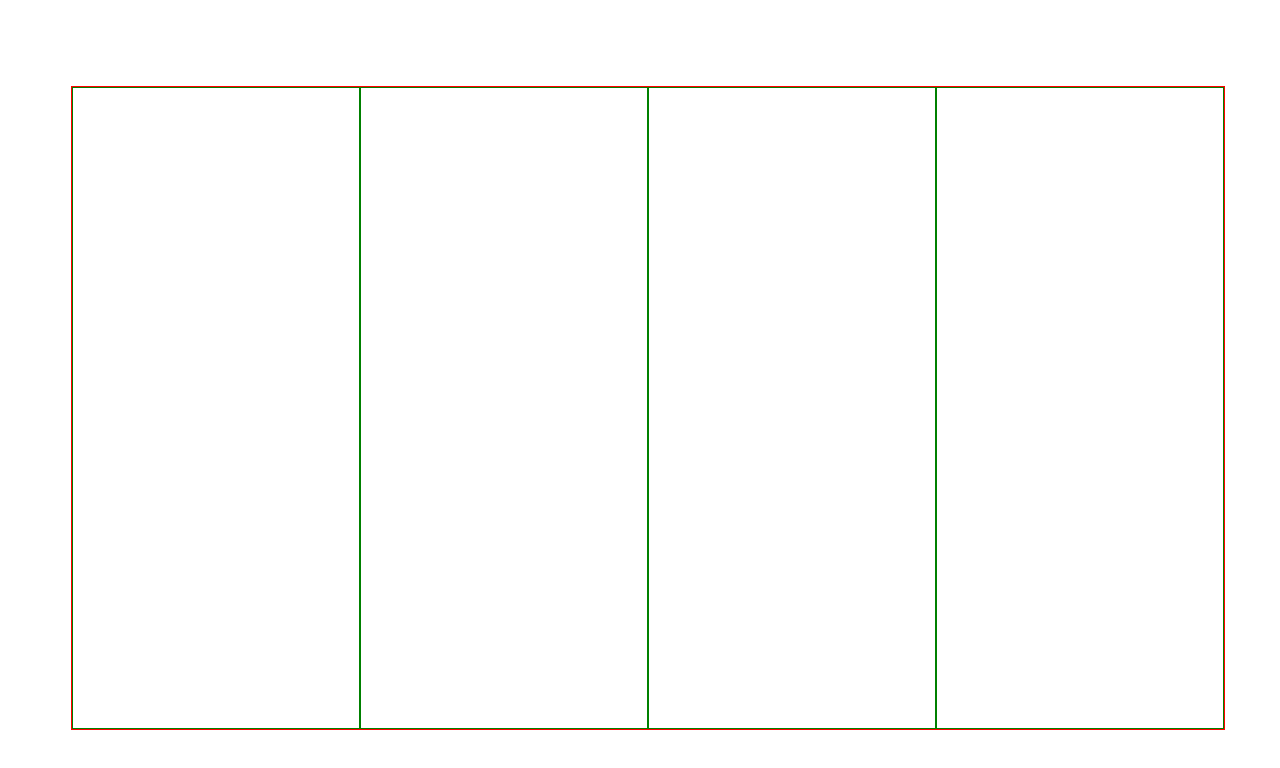
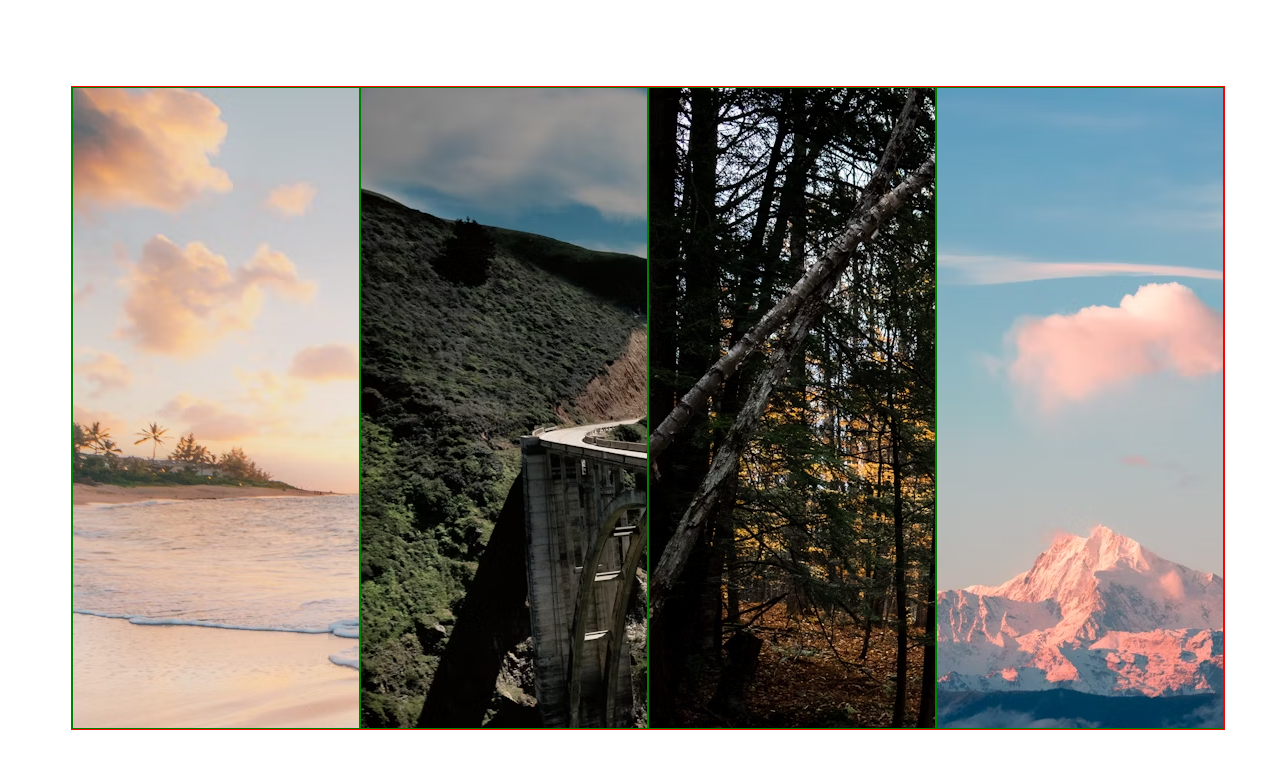
Before and after one commit to nk-on/Expanding-cards, a React (Vite) app: page / in a window 1280 px wide. Shown: the top 768 px of the page. Built offline with nearby package versions, Linux system fonts and the light colour scheme.

Commit message:
Style:adding backgrounds to the cards:

```diff
--- a/src/App.jsx
+++ b/src/App.jsx
@@ -33,7 +33,8 @@ function App() {
 }
 function Card({ imageSrc }) {
   return (
-    <div className= 'Card'>
+    <div className= 'Card' style={{background:`url(${imageSrc})`}}>
+
     </div>
   );
 }
```
